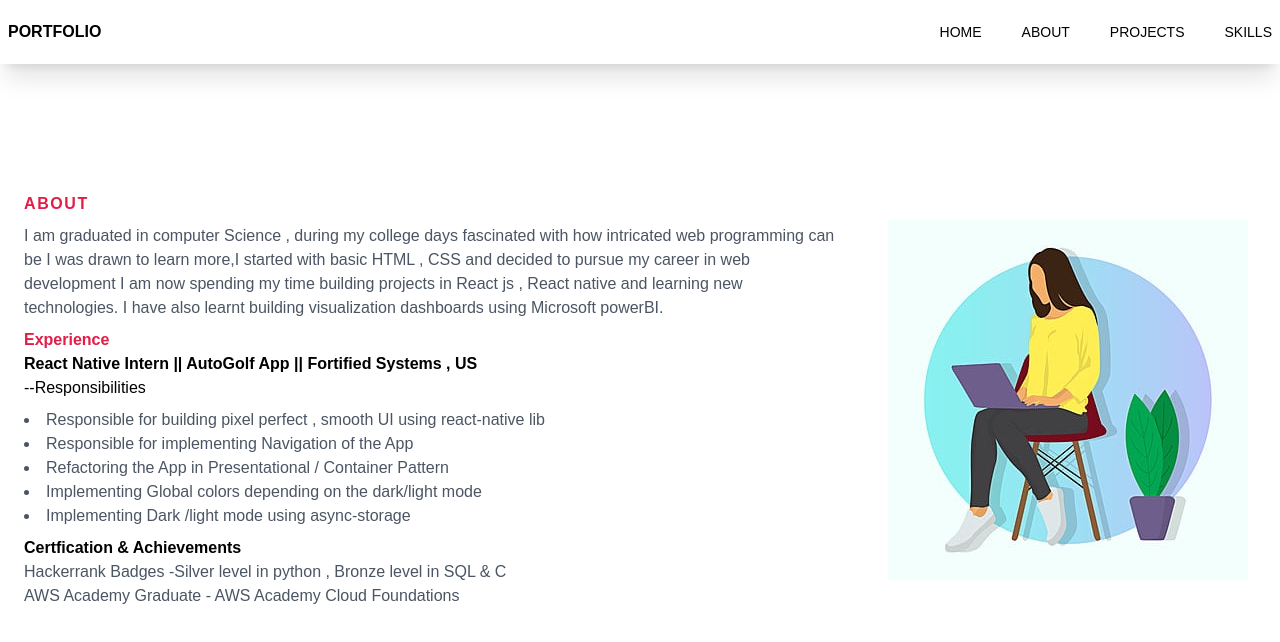
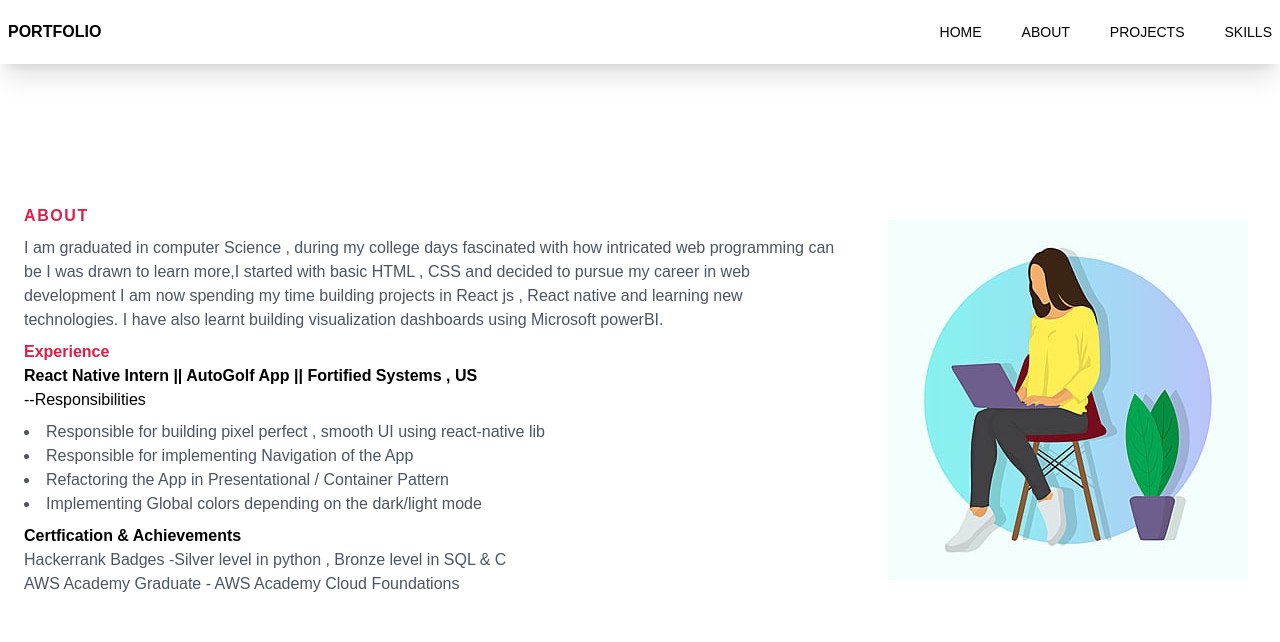
Before and after one commit to Sakshi-192000/portfolio, a Next.js app: page /About in a window 1280 px wide. Shown: the top 642 px of the page. Built offline with nearby package versions, Linux system fonts and the light colour scheme.

Commit message:
text fix

```diff
--- a/app/About/page.js
+++ b/app/About/page.js
@@ -31,7 +31,6 @@ const page = () => {
             <li>Responsible for implementing Navigation of the App</li>
             <li>Refactoring the App in Presentational / Container Pattern</li>
             <li>Implementing Global colors depending on the dark/light mode</li>
-            <li>Implementing Dark /light mode using async-storage</li>
           </div>
 
           <h3>Certfication & Achievements</h3>
```
